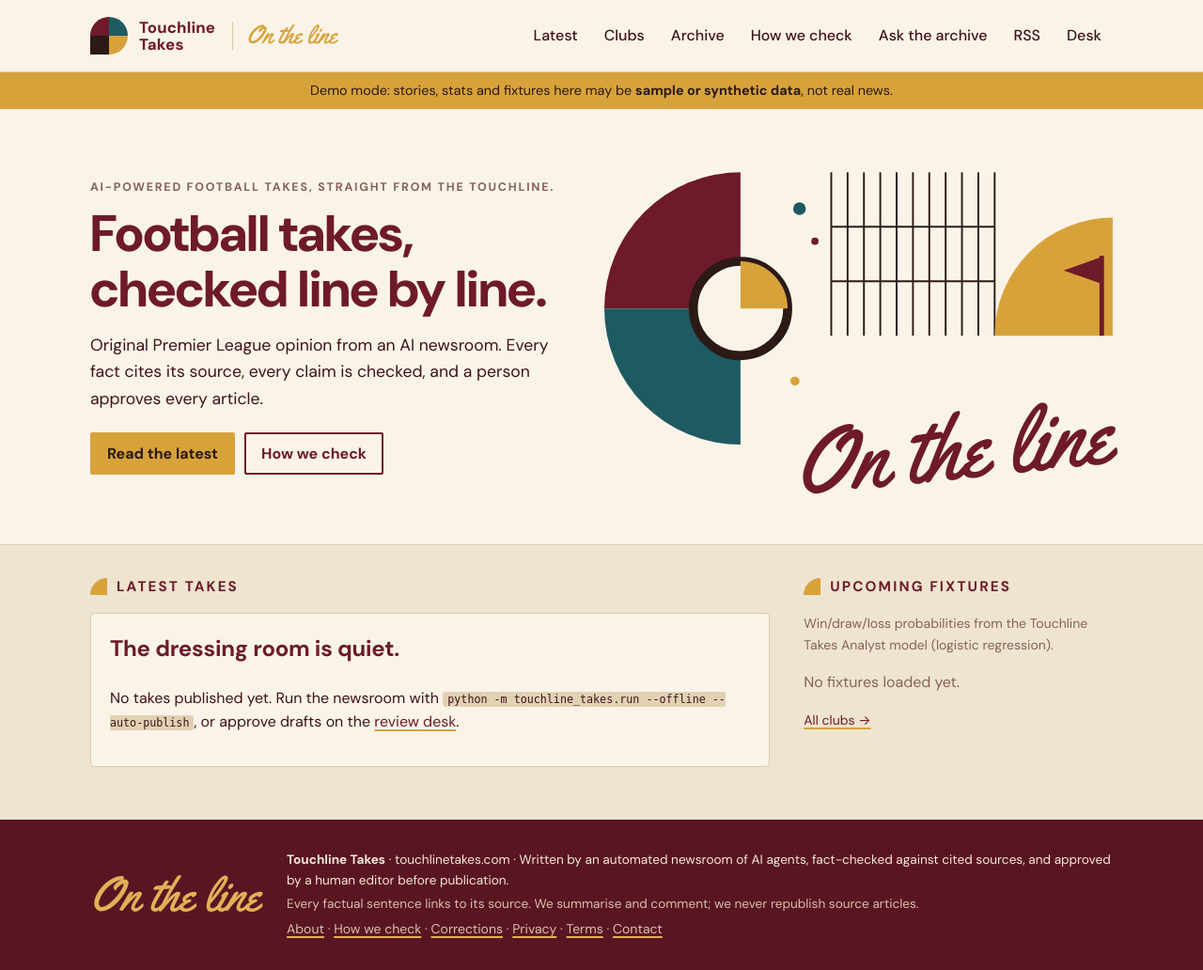
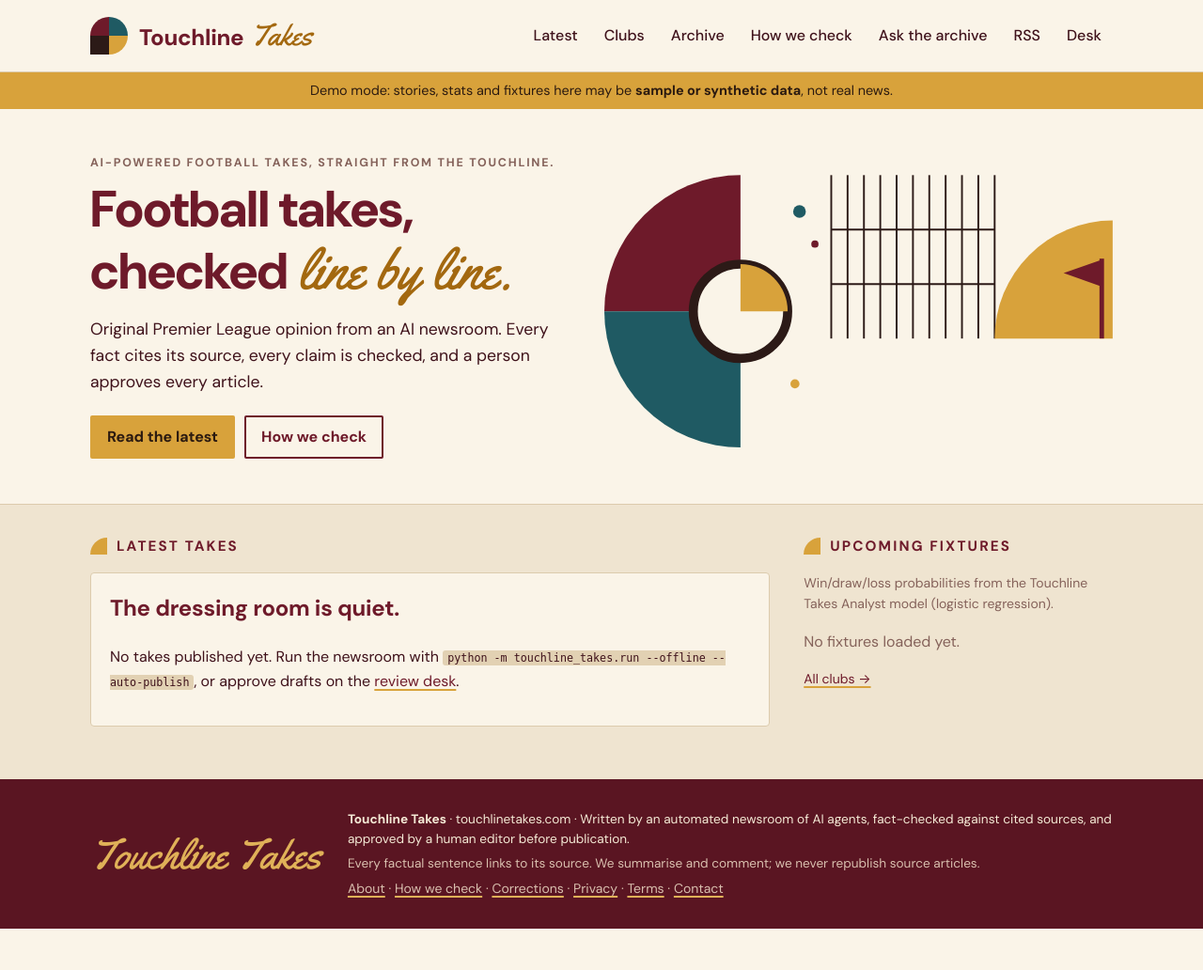
Before and after one commit to hummus03/Touchline-Takes, a Flask app: page / in a window 1280 px wide. Shown: the whole page at 94% size. After the commit the page ends 988 px from the top, so only its background shows below. Run offline with Flask 3, Linux system fonts and the light colour scheme; data that the repository does not hold is empty.

Commit message:
Give the script a job: 'Takes' in the wordmark and 'line by line' in the headline
Co-Authored-By: Claude Opus 5.5 <noreply@anthropic.com>
Claude-Session: https://claude.ai/code/session_01U9pBDReBMLh7jRWW8t3tzZ

```diff
--- a/touchline_takes/web/static/style.css
+++ b/touchline_takes/web/static/style.css
@@ -1,10 +1,10 @@
-/* Touchline Takes: sand, maroon and Bauhaus geometry, with a brush-script signature ("On the line"). */
+/* Touchline Takes: sand, maroon and Bauhaus geometry, with a Yellowtail brush script for the brand. */
 @font-face { font-family: "DM Sans"; src: url("fonts/dm-sans-latin.woff2") format("woff2"); font-weight: 400 800; font-display: swap; }
 @font-face { font-family: "Yellowtail"; src: url("fonts/yellowtail-latin.woff2") format("woff2"); font-weight: 400; font-display: swap; }
 :root {
   --sand: #efe4d0; --sand-deep: #e2d1b3; --card: #faf4e8; --line: #dccbad;
   --maroon: #6e1a2a; --maroon-deep: #4e111d; --ink: #3f121b; --muted: #85625a;
-  --gold: #d8a23b; --teal: #1f5a63; --geo-ink: #2c1a17; --on-dark: #f5ead6;
+  --gold: #d8a23b; --gold-text: #a3680f; --teal: #1f5a63; --geo-ink: #2c1a17; --on-dark: #f5ead6;
   --radius: 4px;
   --font: "DM Sans", system-ui, -apple-system, "Segoe UI", Roboto, Arial, sans-serif;
   --script: "Yellowtail", "Brush Script MT", cursive;
@@ -12,7 +12,7 @@
 @media (prefers-color-scheme: dark) {
   :root { --sand: #1c1311; --sand-deep: #2a1d19; --card: #251a17; --line: #3a2a24;
     --maroon: #e08a95; --maroon-deep: #f0a9b1; --ink: #f2e4cc; --muted: #b59a8a;
-    --gold: #e0b158; --teal: #5fa3ad; --geo-ink: #f2e4cc; }
+    --gold: #e0b158; --gold-text: #e0b158; --teal: #5fa3ad; --geo-ink: #f2e4cc; }
 }
 * { box-sizing: border-box; }
 body { margin: 0; font-family: var(--font); color: var(--ink); background: var(--sand); line-height: 1.6; }
@@ -25,7 +25,7 @@ a { color: var(--maroon); text-decoration-color: var(--gold); text-decoration-th
 code { background: var(--sand-deep); padding: 1px 5px; border-radius: 3px; font-size: .9em; }
 .logo-script, .hero-script, .footer-script { font-family: var(--script); font-weight: 400; line-height: 1.1; white-space: nowrap; }
 
-/* Masthead: geometric mark, stacked wordmark and the script signature */
+/* Masthead: geometric mark and the wordmark, "Takes" in script */
 .masthead { background: var(--card); border-bottom: 1px solid var(--line); }
 .masthead-inner { display: flex; align-items: center; justify-content: space-between; gap: 16px; padding: 18px 16px; flex-wrap: wrap; }
 .logo { display: flex; align-items: center; gap: 12px; color: var(--maroon); text-decoration: none; }
@@ -34,8 +34,8 @@ code { background: var(--sand-deep); padding: 1px 5px; border-radius: 3px; font-
 .logo-mark i:nth-child(2) { background: var(--teal); border-radius: 0 20px 0 0; }
 .logo-mark i:nth-child(3) { background: var(--geo-ink); }
 .logo-mark i:nth-child(4) { background: var(--gold); border-radius: 0 0 20px 0; }
-.logo-text { font-size: 1.05rem; font-weight: 800; line-height: 1.1; letter-spacing: .01em; }
-.logo-script { font-size: 1.7rem; color: var(--gold); margin-left: 6px; padding-left: 14px; border-left: 1px solid var(--line); }
+.logo-text { font-size: 1.5rem; font-weight: 800; line-height: 1; letter-spacing: -.01em; white-space: nowrap; }
+.logo-script { font-size: 1.35em; color: var(--gold-text); font-weight: 400; margin-left: 2px; letter-spacing: 0; }
 .nav { display: flex; gap: 4px; flex-wrap: wrap; }
 .nav a { color: var(--ink); text-decoration: none; font-weight: 500; padding: 6px 12px; border-radius: 2px; }
 .nav a:hover, .nav a:focus-visible { color: var(--maroon); box-shadow: inset 0 -3px 0 var(--gold); }
@@ -55,8 +55,8 @@ code { background: var(--sand-deep); padding: 1px 5px; border-radius: 3px; font-
 .f-maroon { fill: var(--maroon); } .f-teal { fill: var(--teal); } .f-gold { fill: var(--gold); }
 .f-ink { fill: var(--geo-ink); } .f-sand { fill: var(--card); }
 .s-ink { stroke: var(--geo-ink); } .s-maroon { stroke: var(--maroon); }
-.hero-script { position: absolute; right: 0; bottom: 0; transform: rotate(-6deg); margin: 0; font-size: clamp(3.2rem, 8vw, 6rem); color: var(--maroon); }
-@media (max-width: 860px) { .hero-inner { grid-template-columns: 1fr; padding-top: 32px; } .logo-script { display: none; } }
+.hero-script { font-size: 1.12em; color: var(--gold-text); letter-spacing: 0; padding-right: .1em; }
+@media (max-width: 860px) { .hero-inner { grid-template-columns: 1fr; padding-top: 32px; } }
 
 .sample-banner { background: var(--gold); color: #2b1a10; text-align: center; padding: 8px 16px; font-size: .9rem; }
 main.wrap { padding-top: 32px; padding-bottom: 56px; }
@@ -133,10 +133,10 @@ th, td { text-align: left; padding: 6px 8px; border-bottom: 1px solid var(--line
 tr.bad td { background: rgba(179,38,30,.12); }
 tr.ok td:nth-child(2) { color: var(--teal); }
 
-/* Footer: maroon band with the script signature */
+/* Footer: maroon band with the script wordmark */
 .footer { background: #5a1522; color: #f5ead6; padding: 28px 0; font-size: .85rem; }
 .footer-inner { display: flex; gap: 28px; align-items: center; }
-.footer-script { font-size: 3.2rem; color: #e0b158; margin: 0; flex: none; }
+.footer-script { font-size: 2.8rem; color: #e0b158; margin: 0; flex: none; }
 .footer p { margin: 4px 0; }
 .footer .muted { color: #d9bfae; }
 .footer a { color: #f5ead6; text-decoration-color: #e0b158; }
--- a/touchline_takes/web/templates/base.html
+++ b/touchline_takes/web/templates/base.html
@@ -32,8 +32,7 @@
     <div class="wrap masthead-inner">
       <a class="logo" href="{{ url_for('site.index') }}" aria-label="{{ brand }} home">
         <span class="logo-mark" aria-hidden="true"><i></i><i></i><i></i><i></i></span>
-        <span class="logo-text">Touchline<br>Takes</span>
-        <span class="logo-script" aria-hidden="true">On the line</span>
+        <span class="logo-text">Touchline <span class="logo-script">Takes</span></span>
       </a>
       <nav class="nav">
         <a href="{{ url_for('site.index') }}">Latest</a>
@@ -58,7 +57,7 @@
   </main>
   <footer class="footer">
     <div class="wrap footer-inner">
-      <p class="footer-script" aria-hidden="true">On the line</p>
+      <p class="footer-script" aria-hidden="true">Touchline Takes</p>
       <div>
       <p><strong>{{ brand }}</strong> · {{ domain }} · Written by an automated newsroom of AI agents, fact-checked against cited sources, and approved by a human editor before publication.</p>
       <p class="muted">Every factual sentence links to its source. We summarise and comment; we never republish source articles.</p>
--- a/touchline_takes/web/templates/index.html
+++ b/touchline_takes/web/templates/index.html
@@ -5,12 +5,12 @@
   <div class="wrap hero-inner">
     <div class="hero-copy">
       <p class="eyebrow">{{ tagline }}</p>
-      <h1 class="hero-title">Football takes,<br>checked line by line.</h1>
+      <h1 class="hero-title">Football takes,<br>checked <span class="hero-script">line by line.</span></h1>
       <p class="hero-lede">Original Premier League opinion from an AI newsroom. Every fact cites its source, every claim is checked, and a person approves every article.</p>
       <p class="hero-actions"><a class="btn" href="#latest">Read the latest</a> <a class="btn btn-ghost" href="{{ url_for('site.how_we_check') }}">How we check</a></p>
     </div>
     <div class="hero-art" aria-hidden="true">
-      <svg viewBox="0 0 560 380" role="presentation">
+      <svg viewBox="0 0 560 330" role="presentation">
         <path d="M150 20 A150 150 0 0 0 0 170 L150 170 Z" class="f-maroon"/>
         <path d="M0 170 L150 170 L150 320 A150 150 0 0 1 0 170 Z" class="f-teal"/>
         <circle cx="150" cy="170" r="52" class="f-sand"/>
@@ -28,7 +28,6 @@
         <path d="M546 114 L506 128 L546 142 Z" class="f-maroon"/>
         <circle cx="215" cy="60" r="7" class="f-teal"/><circle cx="232" cy="96" r="4" class="f-maroon"/><circle cx="210" cy="250" r="5" class="f-gold"/>
       </svg>
-      <p class="hero-script">On the line</p>
     </div>
   </div>
 </section>
```
